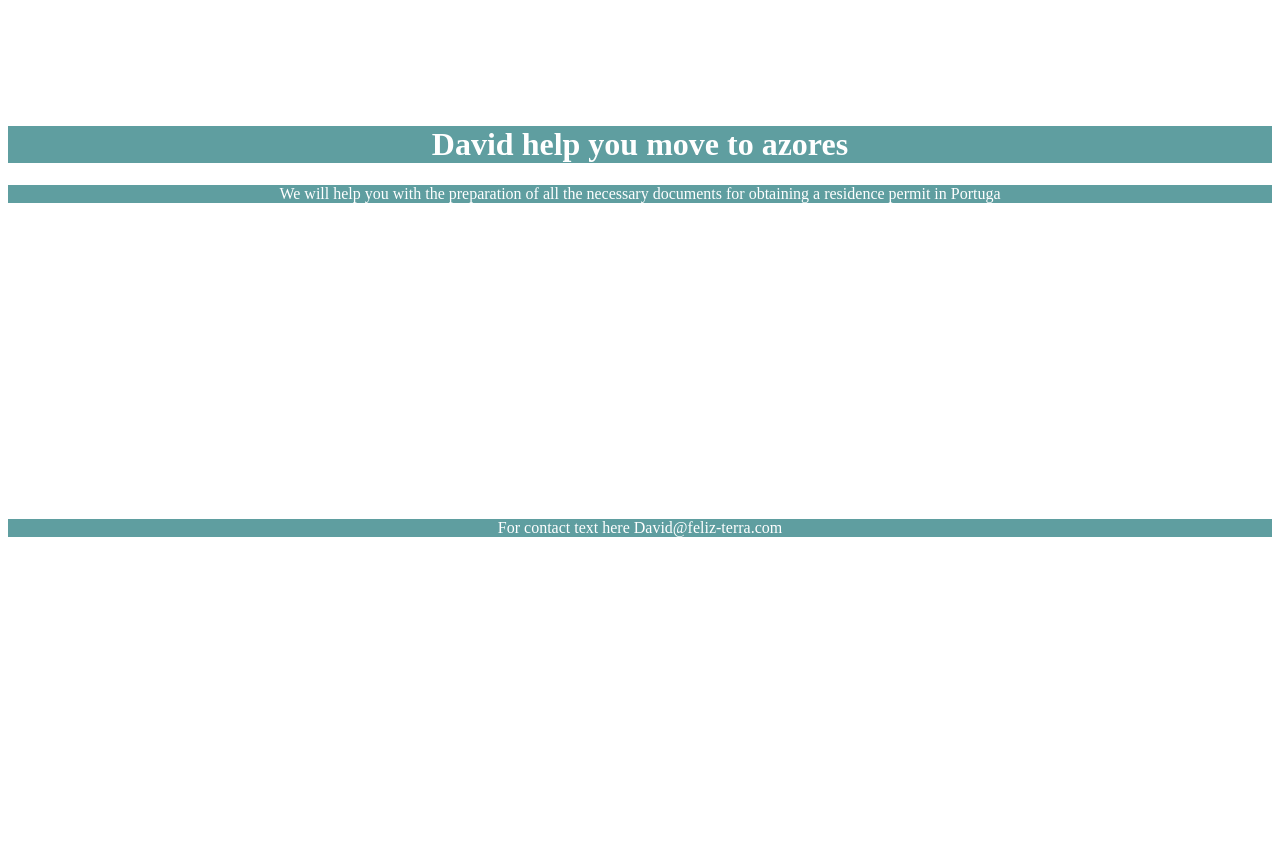
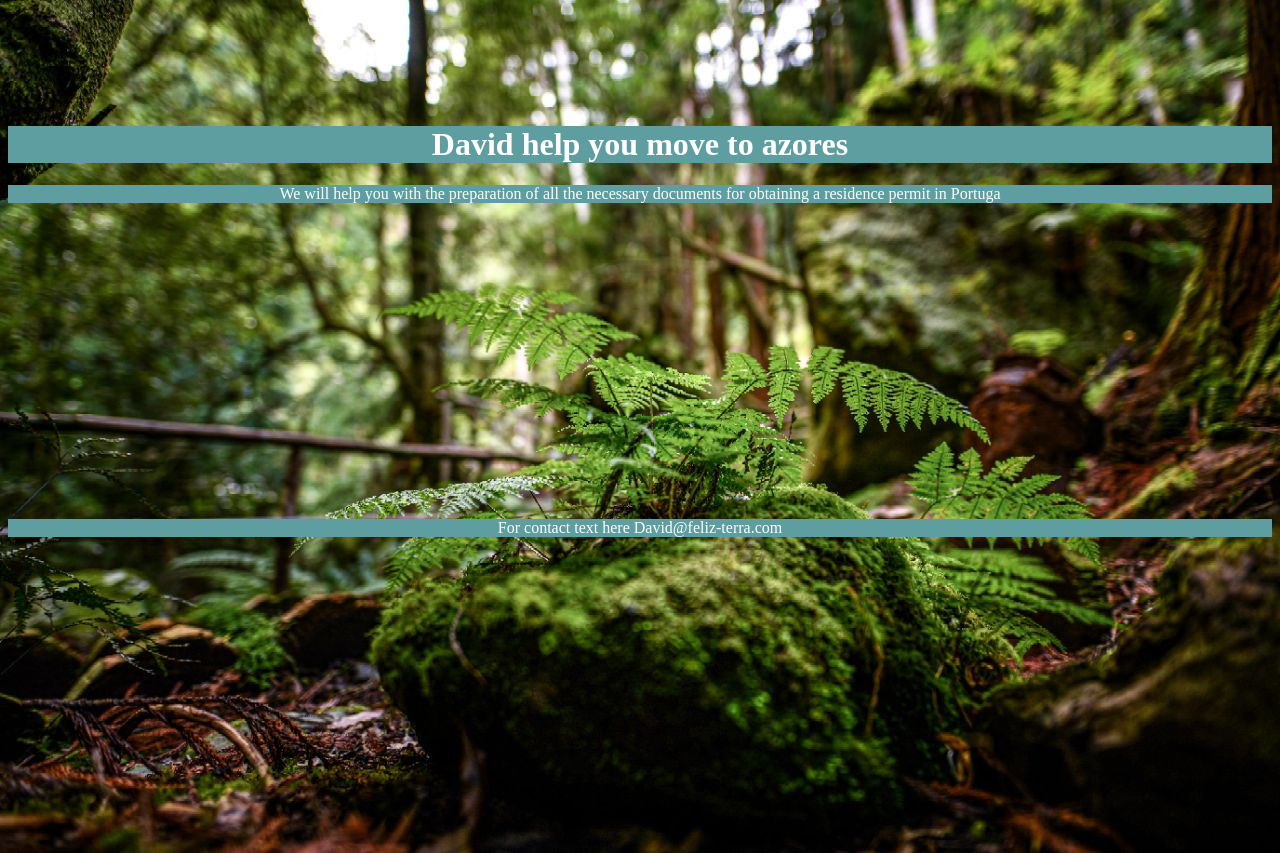
Before and after one commit to BorisKest/boriskest.github.io, a plain HTML site: page index.html in a window 1280 px wide. Drawn offline with Linux system fonts and the light colour scheme.

Commit message:
bg
more then in last year/

```diff
--- a/index.html
+++ b/index.html
@@ -13,7 +13,7 @@
                 }
 		</style>
     </head>
-    <body background= "file:///HtmlsTa/2020-10-07122720.jpg",margin-top: 50%;>
+    <body background= "https://raw.githubusercontent.com/BorisKest/boriskest.github.io/master/2020-10-07122720.jpg",margin-top: 50%;>
         <h1 align="center"><font color="white">David help you move to azores
         </font></h1>
         <p align="center"><font color="white">
```
